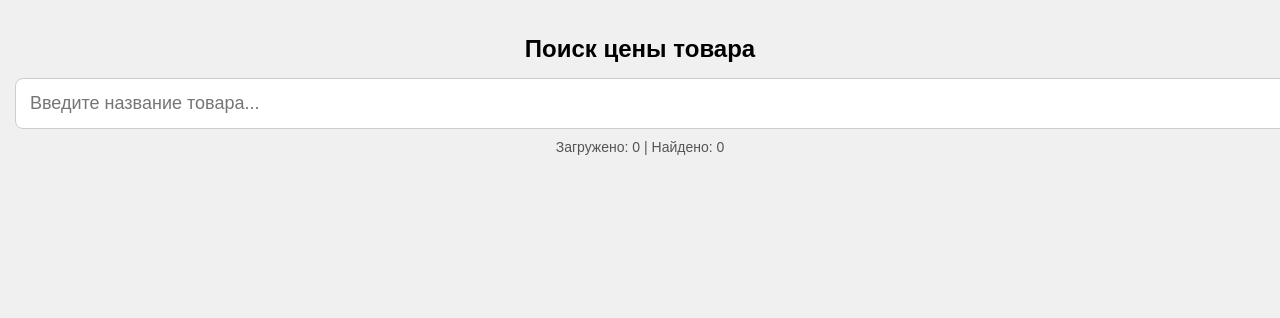
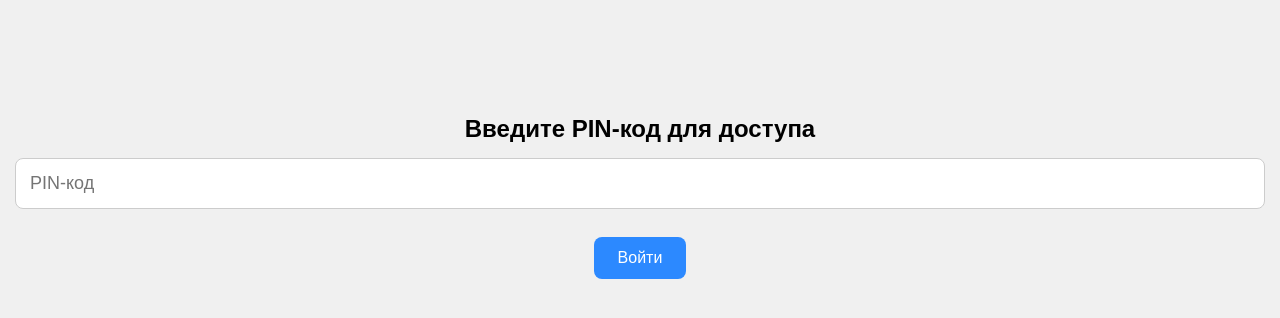
Before and after one commit to AlexZone9696/priceAurora, a plain HTML site: page public/index.html in a window 1280 px wide. Drawn offline with Linux system fonts and the light colour scheme; no server answers.

Commit message:
Update index.html

```diff
--- a/public/index.html
+++ b/public/index.html
@@ -7,18 +7,35 @@
   <script src="https://cdnjs.cloudflare.com/ajax/libs/xlsx/0.18.5/xlsx.full.min.js"></script>
   <style>
     body { font-family: sans-serif; margin: 0; padding: 15px; background: #f0f0f0; }
+    input { width: 100%; padding: 14px; font-size: 18px; border-radius: 8px; border: 1px solid #ccc; box-sizing: border-box; }
+
+    #auth-screen { text-align: center; margin-top: 100px; }
+    #main-content { display: none; }
+
     h2 { text-align: center; margin-bottom: 15px; }
-    input { width: 100%; padding: 14px; font-size: 18px; border-radius: 8px; border: 1px solid #ccc; }
     #stats { margin-top: 10px; font-size: 14px; color: #555; text-align: center; }
     .suggestions { background: white; margin-top: 10px; border-radius: 8px; max-height: 300px; overflow-y: auto; box-shadow: 0 2px 6px rgba(0,0,0,0.1); }
     .suggestion-item { padding: 12px 16px; border-bottom: 1px solid #eee; }
     .suggestion-item:last-child { border-bottom: none; }
     .suggestion-item:hover { background: #f8f8f8; cursor: pointer; }
     #price-output { margin-top: 20px; text-align: center; font-size: 18px; color: #333; }
+    button { padding: 12px 24px; font-size: 16px; margin-top: 10px; border: none; border-radius: 8px; background: #2c89ff; color: white; cursor: pointer; }
+    button:hover { background: #1f6fd1; }
   </style>
 </head>
 <body>
 
+<!-- 🔐 PIN-код экран -->
+<div id="auth-screen">
+  <h2>Введите PIN-код для доступа</h2>
+  <input type="password" id="pin-input" placeholder="PIN-код">
+  <br><br>
+  <button onclick="checkPIN()">Войти</button>
+  <p id="pin-error" style="color: red; margin-top: 10px;"></p>
+</div>
+
+<!-- 🔍 Основной контент -->
+<div id="main-content">
   <h2>Поиск цены товара</h2>
   <input type="text" id="search-input" placeholder="Введите название товара...">
   <div id="stats">
@@ -27,9 +44,25 @@
   </div>
   <div id="suggestions" class="suggestions"></div>
   <div id="price-output"></div>
+</div>
 
+<!-- 📜 JS -->
 <script>
   let products = [];
+
+  function checkPIN() {
+    const correctPIN = "230696";
+    const enteredPIN = document.getElementById('pin-input').value;
+    const errorBox = document.getElementById('pin-error');
+
+    if (enteredPIN === correctPIN) {
+      document.getElementById('auth-screen').style.display = 'none';
+      document.getElementById('main-content').style.display = 'block';
+      loadExcelFile(); // Загружаем товары только после ввода PIN
+    } else {
+      errorBox.textContent = "Неверный PIN-код!";
+    }
+  }
 
   async function loadExcelFile() {
     try {
@@ -39,7 +72,7 @@
       const workbook = XLSX.read(arrayBuffer, { type: 'array' });
       const sheet = workbook.Sheets[workbook.SheetNames[0]];
 
-      // Пропускаем первые 6 строк, заголовки начинаются с 7-й
+      // ⚠️ В твоём файле таблица начинается с 7-й строки (index 6)
       const jsonData = XLSX.utils.sheet_to_json(sheet, { range: 6, defval: '' });
 
       products = jsonData.map(row => ({
@@ -48,7 +81,7 @@
       })).filter(p => p.name && p.price);
 
       document.getElementById('total-count').textContent = `Загружено: ${products.length}`;
-      console.log("Загруженные товары:", products);
+      console.log("Загружено товаров:", products);
     } catch (e) {
       alert('Ошибка при загрузке Excel: ' + e.message);
       console.error(e);
@@ -84,12 +117,8 @@
     });
   }
 
-  document.getElementById('search-input').addEventListener('input', function () {
+  document.getElementById('search-input')?.addEventListener('input', function () {
     showSuggestions(this.value);
-  });
-
-  window.addEventListener('DOMContentLoaded', () => {
-    loadExcelFile();
   });
 </script>
 
```
Lines whose indentation alone changed are shown as unchanged.
